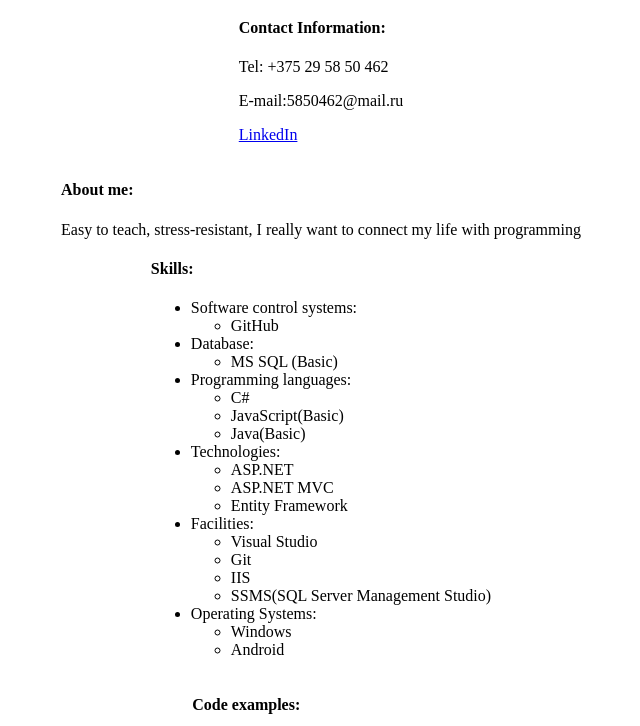
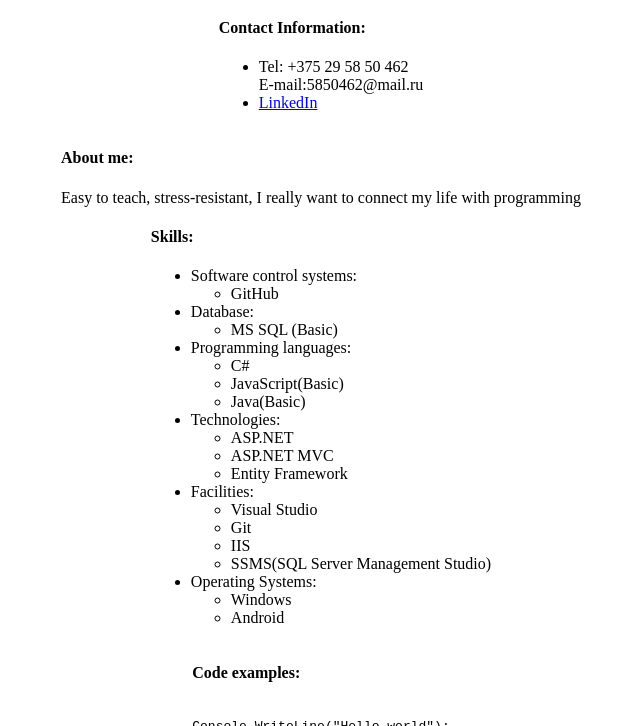
Before and after one commit to IgorGrodno/rsschool-cv, a plain HTML site: page index.html in a window 1280 px wide. Shown: the part 374-1100 px from the top of the page, without its empty margins (319-959 px from the left). Drawn offline with Linux system fonts and the light colour scheme.

Commit message:
fix: contact information

```diff
--- a/index.html
+++ b/index.html
@@ -16,11 +16,12 @@
 </section>
 
 <section >
-<h4>Contact Information:</h4> <p>
-<span>Tel: +375 29 58 50 462</span> <p>
-    <span>E-mail:5850462@mail.ru</span> <p>
-<a href="https://www.linkedin.com/in/igor-matsiukevich-87978b184/">LinkedIn </a>
-</p>
+<h4>Contact Information:</h4>
+    <ul>
+<li>Tel: +375 29 58 50 462</span> </li>
+    <il>E-mail:5850462@mail.ru</span> </li>
+<li><a href="https://www.linkedin.com/in/igor-matsiukevich-87978b184/">LinkedIn </a></li>
+</ul>
 </section>
 
 <section>
```
